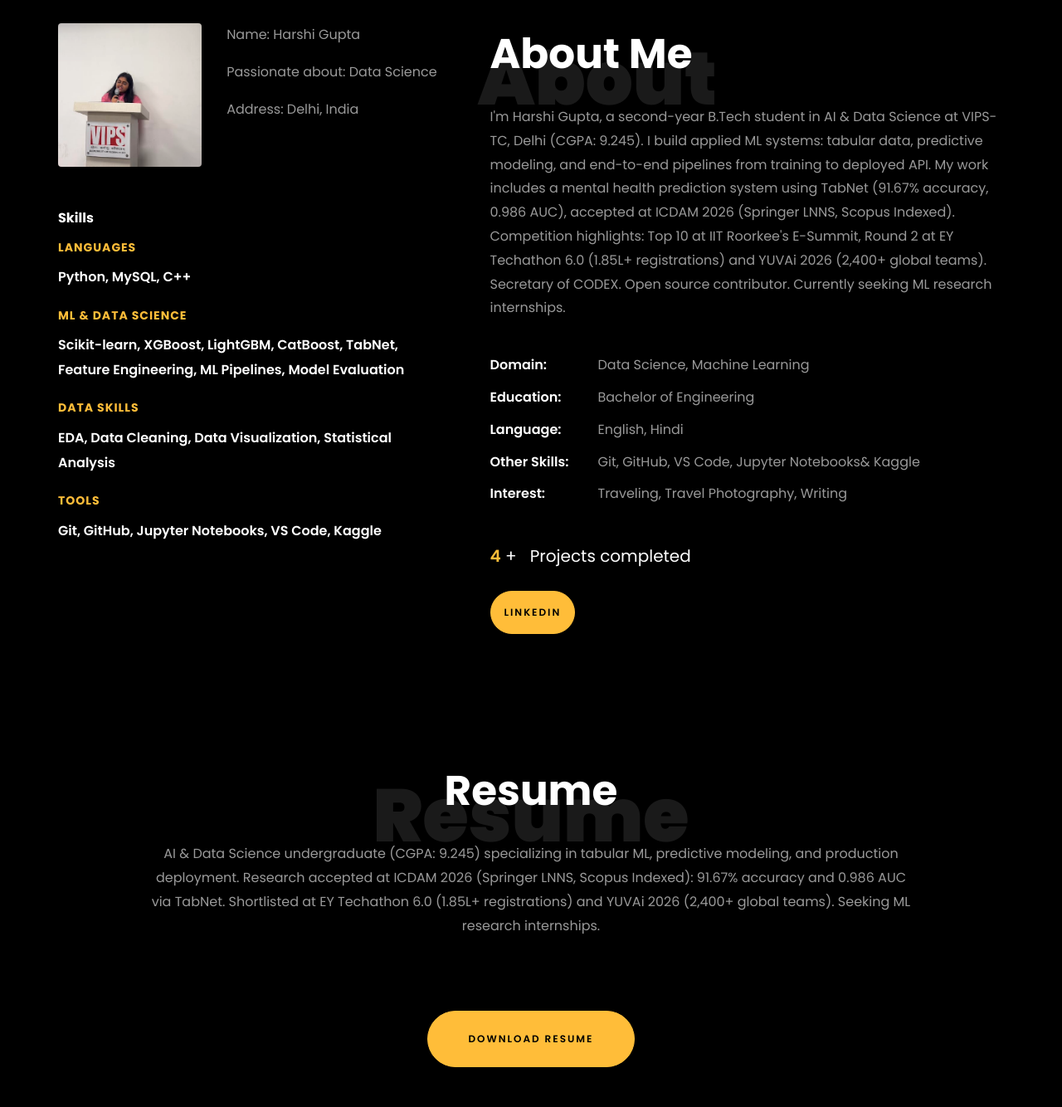
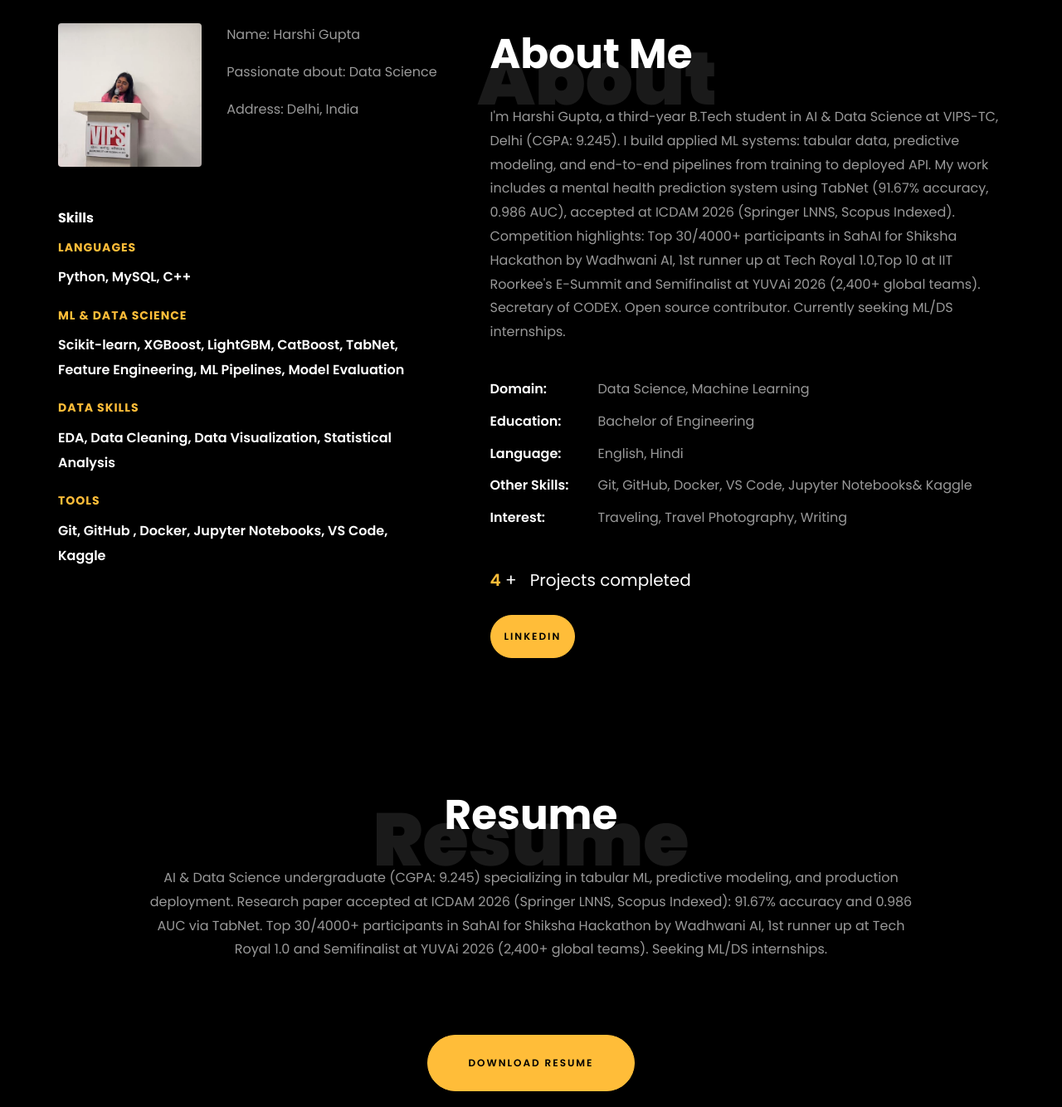
Before and after one commit to HARSHIDS-4/Portfolio, a plain HTML site: page index.html in a window 1280 px wide. Shown: the part 740-2074 px from the top of the page at 83% size. Drawn offline with Linux system fonts and the light colour scheme; files whose address does not match are found by name.

Commit message:
Projects Updated

```diff
--- a/index.html
+++ b/index.html
@@ -273,7 +273,7 @@
 
 										<div class="skill-category">
 											<div class="cat-title">Tools</div>
-											<div class="cat-items">Git, GitHub, Jupyter Notebooks, VS Code, Kaggle</div>
+											<div class="cat-items">Git, GitHub , Docker, Jupyter Notebooks, VS Code, Kaggle</div>
 										</div>
 									</div>
 
@@ -289,10 +289,10 @@
 								<h1 class="big">About</h1>
 								<h2 class="mb-4">About Me</h2>
 
-								<p>I'm Harshi Gupta, a second-year B.Tech student in AI & Data Science at VIPS-TC, Delhi (CGPA: 9.245). I build applied ML systems: tabular data, predictive modeling, and end-to-end pipelines from training to deployed API.
+								<p>I'm Harshi Gupta, a third-year B.Tech student in AI & Data Science at VIPS-TC, Delhi (CGPA: 9.245). I build applied ML systems: tabular data, predictive modeling, and end-to-end pipelines from training to deployed API.
 								My work includes a mental health prediction system using TabNet (91.67% accuracy, 0.986 AUC), accepted at ICDAM 2026 (Springer LNNS, Scopus Indexed).
-								Competition highlights: Top 10 at IIT Roorkee's E-Summit, Round 2 at EY Techathon 6.0 (1.85L+ registrations) and YUVAi 2026 (2,400+ global teams).
-								Secretary of CODEX. Open source contributor. Currently seeking ML research internships.  </p>
+								Competition highlights: Top 30/4000+ participants in SahAI for Shiksha Hackathon by Wadhwani AI, 1st runner up at Tech Royal 1.0,Top 10 at IIT Roorkee's E-Summit and Semifinalist at YUVAi 2026 (2,400+ global teams).
+								Secretary of CODEX. Open source contributor. Currently seeking ML/DS internships.  </p>
 								<ul class="about-info mt-4 px-md-0 px-2">
 									<!-- <li class="d-flex"><span>Profile:</span> <span>Data Science
 									</span></li> -->
@@ -300,7 +300,7 @@
 									<li class="d-flex"><span>Education:</span> <span>Bachelor of Engineering</span></li>
 									<li class="d-flex"><span>Language:</span> <span>English, Hindi</span></li>
 									<!-- <li class="d-flex"><span>BI Tools:</span> <span>Microsoft Power BI, Looker &amp; Tableau</span></li> -->
-									<li class="d-flex"><span>Other Skills:</span> <span>Git, GitHub, VS Code, Jupyter Notebooks&amp; Kaggle </span></li>
+									<li class="d-flex"><span>Other Skills:</span> <span>Git, GitHub, Docker, VS Code, Jupyter Notebooks&amp; Kaggle </span></li>
 									<li class="d-flex"><span>Interest:</span> <span>Traveling, Travel Photography, Writing</span></li>
 
 								</ul>
@@ -332,7 +332,7 @@
           <div class="col-md-10 heading-section text-center ftco-animate">
           	<h1 class="big big-2">Resume</h1>
             <h2 class="mb-4">Resume</h2>
-			<p>AI &amp; Data Science undergraduate (CGPA: 9.245) specializing in tabular ML, predictive modeling, and production deployment. Research accepted at ICDAM 2026 (Springer LNNS, Scopus Indexed): 91.67% accuracy and 0.986 AUC via TabNet. Shortlisted at EY Techathon 6.0 (1.85L+ registrations) and YUVAi 2026 (2,400+ global teams). Seeking ML research internships.</p>
+			<p>AI &amp; Data Science undergraduate (CGPA: 9.245) specializing in tabular ML, predictive modeling, and production deployment. Research paper accepted at ICDAM 2026 (Springer LNNS, Scopus Indexed): 91.67% accuracy and 0.986 AUC via TabNet. Top 30/4000+ participants in SahAI for Shiksha Hackathon by Wadhwani AI, 1st runner up at Tech Royal 1.0 and Semifinalist at YUVAi 2026 (2,400+ global teams). Seeking ML/DS internships.</p>
           </div>
         </div>
 
@@ -460,6 +460,18 @@
 				</div>
 			  </div>
 			</div>
+			<div class="col-md-4 d-flex ftco-animate">
+          	<div class="blog-entry">
+              <a href="https://github.com/HARSHIDS-4/Credit-Card-Fraud-Detection.git" class="block-20 zoom-effect" style="background-image: url('images/proj_3.jpg');">
+              </a>
+              <div class="text mt-3 float-right d-block">
+
+                <h3 class="heading"><a href="https://github.com/HARSHIDS-4/Credit-Card-Fraud-Detection.git">Credit Card Fraud Detection</a></h3>
+                <p>Built an end-to-end ML pipeline on 284,807 transactions with an extreme 0.172% fraud rate. Handled severe class imbalance using `class_weight='balanced'` and compared Logistic Regression with Random Forest, XGBoost using scikit-learn Pipelines. Evaluated models using Precision, Recall, and F1-score, with Random Forest achieving 75% Precision, 74% Recall, and 74% F1-score, then serialized the production-ready model using Pickle.
+				</p>
+              </div>
+            </div>
+          </div>
           <div class="col-md-4 d-flex ftco-animate">
           	<div class="blog-entry justify-content-end">
               <a href="" class="block-20 zoom-effect" style="background-image: url('images/proj_2.jpg');">
@@ -468,17 +480,6 @@
 
                 <h3 class="heading"><a href="https://github.com/HARSHIDS-4/Netflix-Shows-Analysis.git">Netflix Content Ecosystem Analysis</a></h3>
                 <p>Processed and explored a Netflix dataset containing 8,800+ movies and TV shows across 12+ attributes, reducing missing values by 20 to 25% through data cleaning, type conversion, and feature engineering using Pandas.Derived content insights using Matplotlib and Seaborn, showing that 70%+ of titles are Movies, the US contributes 30% of total content, and post-2015 releases account for over 55% of the catalog.</p>
-              </div>
-            </div>
-          </div>
-          <div class="col-md-4 d-flex ftco-animate">
-          	<div class="blog-entry">
-              <a href="https://github.com/HARSHIDS-4/Titanic-survival-Prediction.git" class="block-20 zoom-effect" style="background-image: url('images/proj_3.jpg');">
-              </a>
-              <div class="text mt-3 float-right d-block">
-
-                <h3 class="heading"><a href="https://github.com/HARSHIDS-4/Titanic-survival-Prediction.git">Titanic Survival Prediction</a></h3>
-                <p>Processed the Titanic dataset (891 passengers) using Pandas, handling missing values in Age and Embarked columns and preparing categorical features, improving overall data usability by 15%. Visualized survival patterns with Matplotlib/Seaborn, showing 74% survival for females vs 19% for males and higher survival rates for 1st-class passengers compared to lower classes</p>
               </div>
             </div>
           </div>
```
Also changed, not shown: images/proj_3.jpg.
